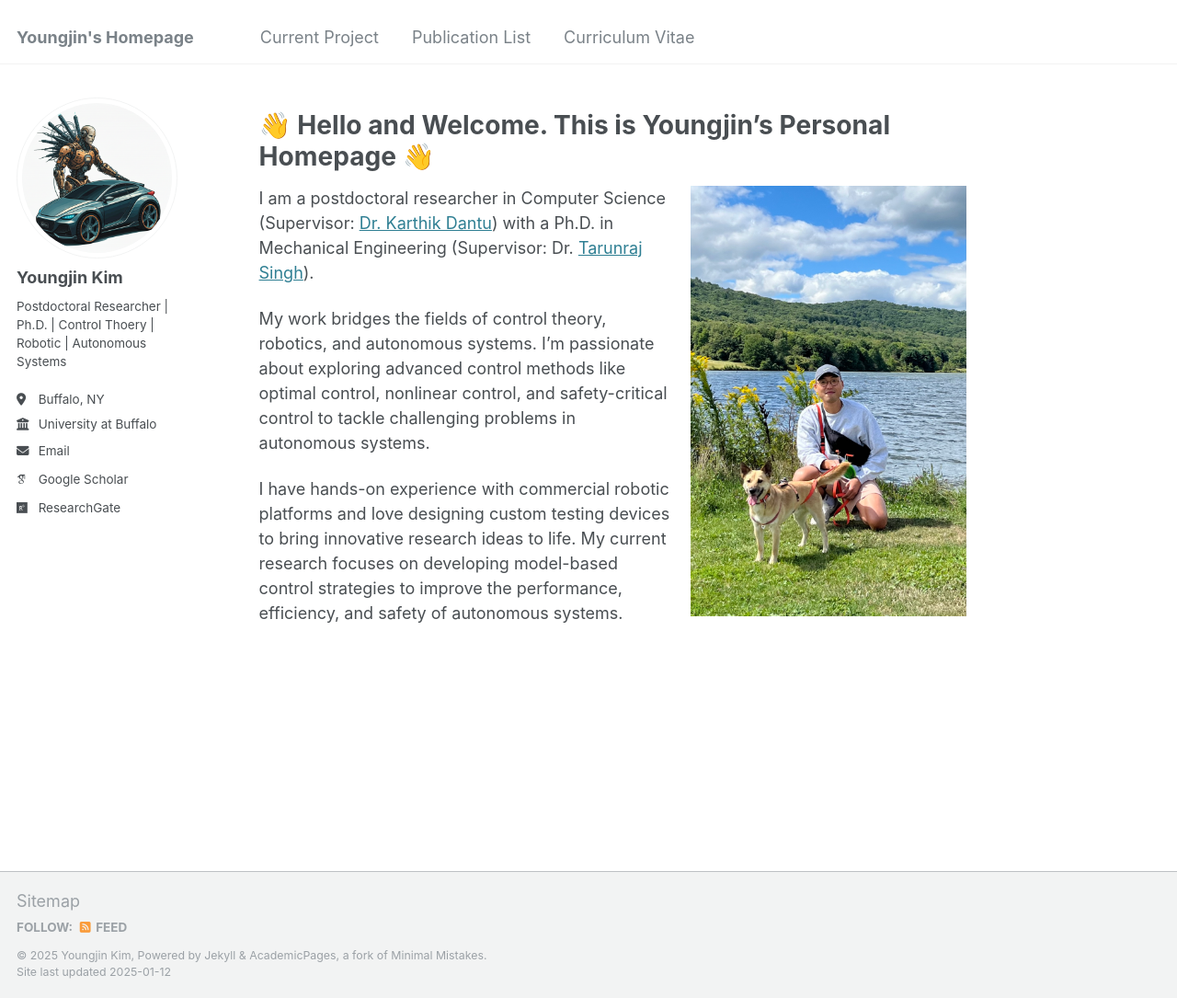
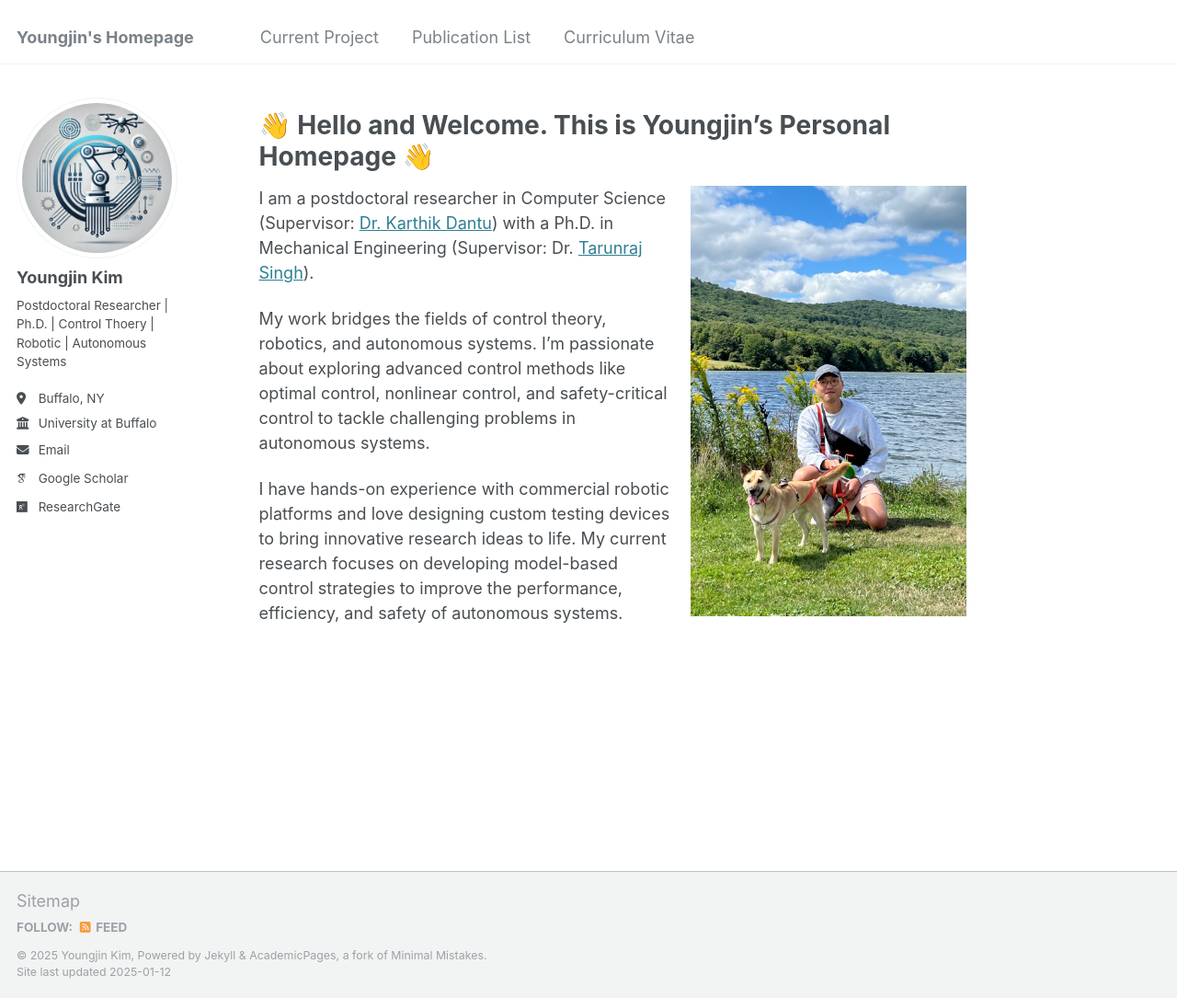
Before and after one commit to AutoBot4Kid/AutoBot4Kid.github.io, a Jekyll site: the page built from _pages/about.md, in a window 1280 px wide and 1085 px high. Shown: the whole window at 92% size. Built offline with Jekyll 4.4.1, drawn with Linux system fonts in a browser that asks for light colours; some web fonts are replaced.

Commit message:
bio photo updates v2

```diff
--- a/_config.yml
+++ b/_config.yml
@@ -21,7 +21,7 @@ repository               : "AutoBot4Kid/AutoBot4Kid.github.io"
 #               Additional customization can be done by editing /_includes/author-profile.html
 author:
   # Biographic information
-  avatar           : "robot2.png" #"profile.png"
+  avatar           : "robot.png" #"profile.png"
   name             : "Youngjin Kim"
   pronouns         : # example: "she/her"
   bio              : "Postdoctoral Researcher | Ph.D. | Control Thoery | Robotic | Autonomous Systems "
```
